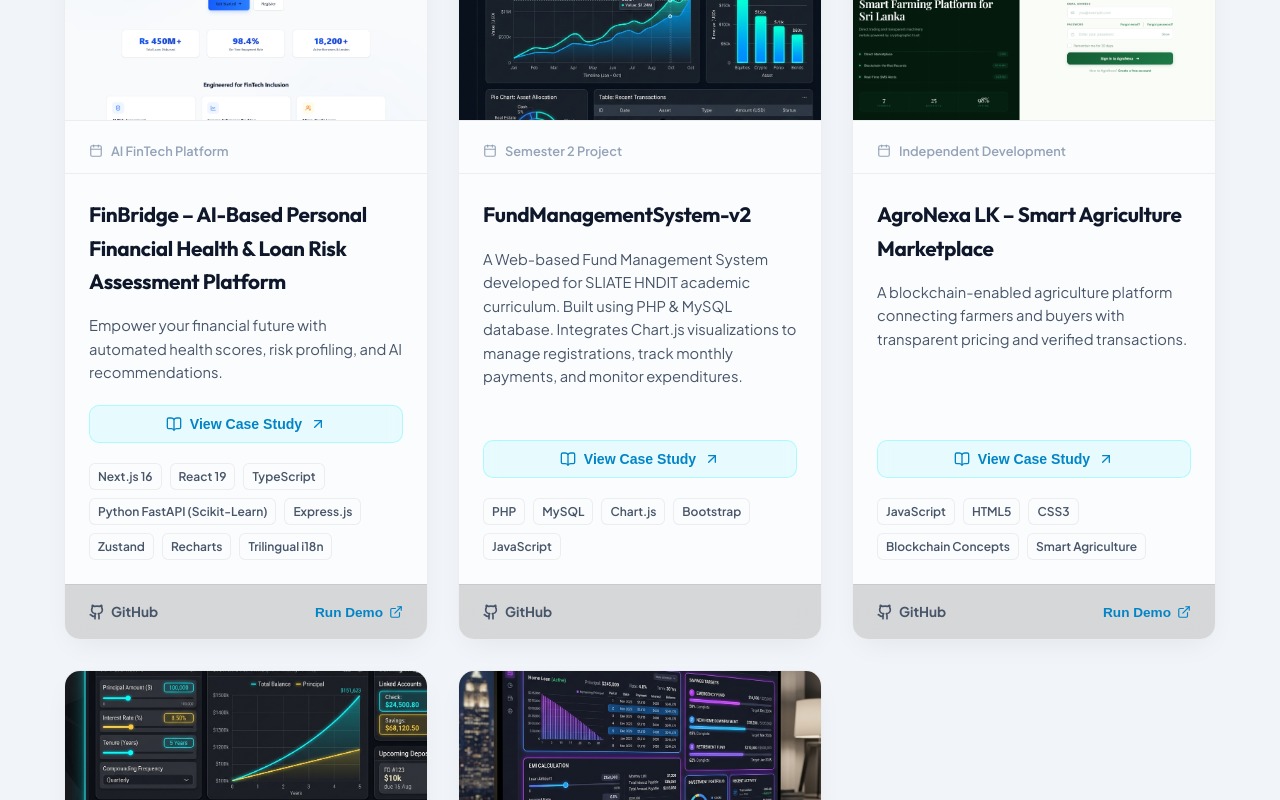
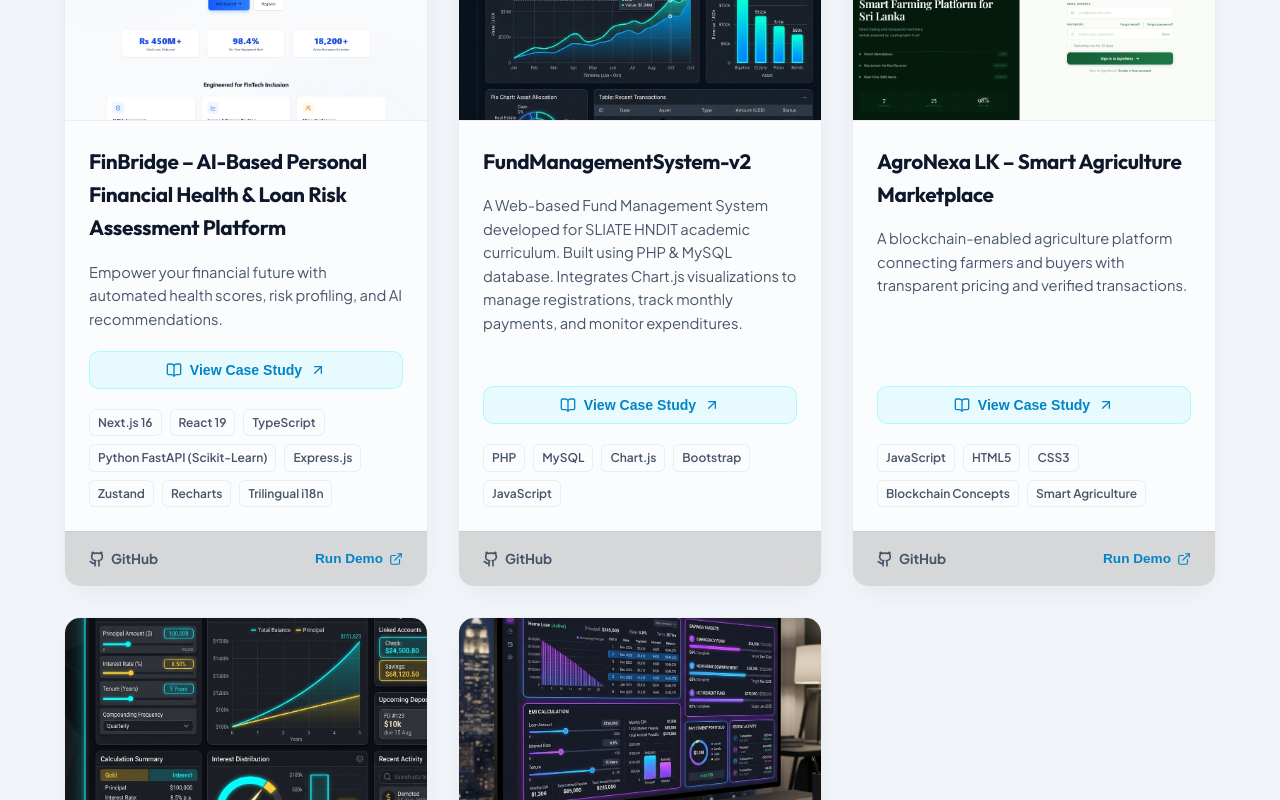
Before and after one commit to rashminda-aluvihare/My-portfolio, a React (Vite) app: page / in a window 1280 px wide. Shown: the part 3340-4140 px from the top of the page. Built offline with nearby package versions, Linux system fonts and the light colour scheme; no server answers.

Commit message:
Remove project card date header strip from Projects component

```diff
--- a/src/components/Projects.jsx
+++ b/src/components/Projects.jsx
@@ -1,5 +1,5 @@
 import { useState } from 'react';
-import { ExternalLink, Calendar, BookOpen, ArrowUpRight } from 'lucide-react';
+import { ExternalLink, BookOpen, ArrowUpRight } from 'lucide-react';
 import ProjectDemoModal from './ProjectDemoModal';
 import CaseStudyModal from './CaseStudyModal';
 import { caseStudiesData } from '../data/caseStudiesData';
@@ -188,21 +188,7 @@
                 </div>
               )}
 
-              {/* Card Header Area */}
-              <div
-                style={{
-                  padding: '20px 24px 12px 24px',
-                  borderBottom: '1px solid var(--card-border)',
-                  display: 'flex',
-                  justifyContent: 'space-between',
-                  alignItems: 'center',
-                }}
-              >
-                <div style={{ display: 'flex', alignItems: 'center', gap: '8px', color: 'var(--text-muted)' }}>
-                  <Calendar size={14} />
-                  <span style={{ fontSize: '0.8rem', fontWeight: 600 }}>{project.date}</span>
-                </div>
-              </div>
+
 
               {/* Card Body Area */}
               <div style={{ padding: '24px', flex: 1, display: 'flex', flexDirection: 'column', gap: '16px' }}>
```
